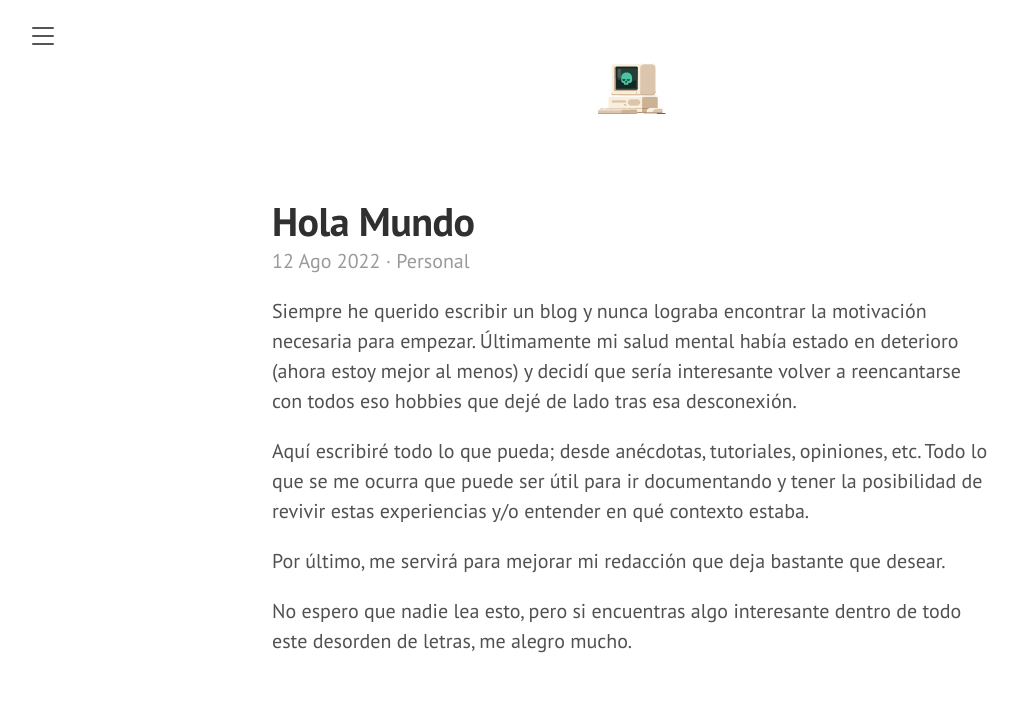
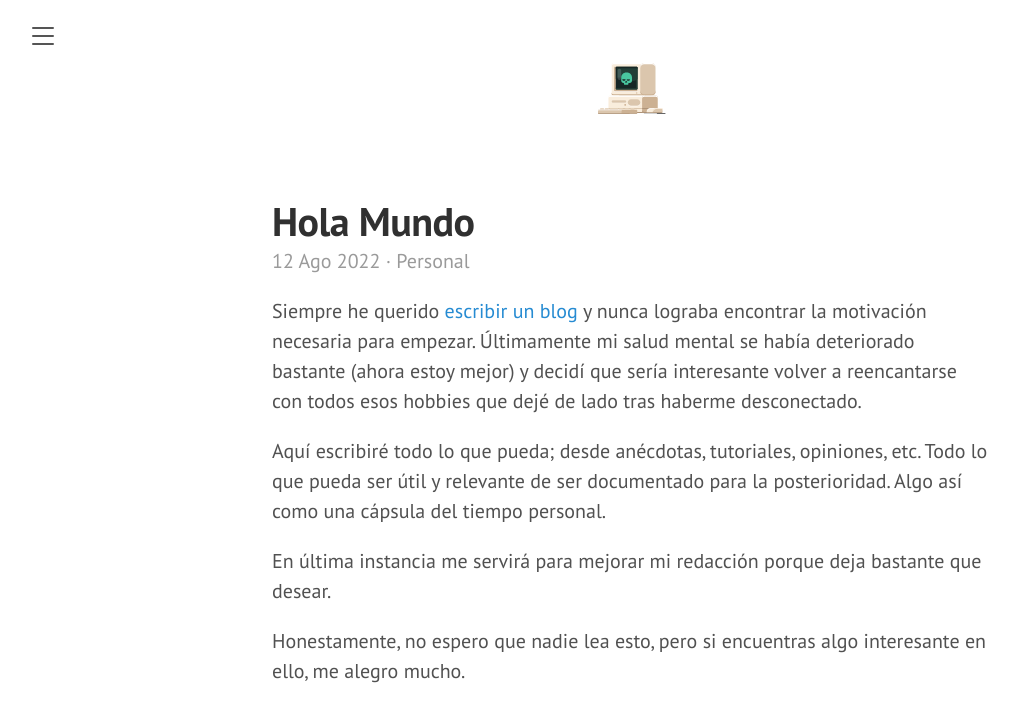
Before and after one commit to darriagada/darriagada.github.io, a Jekyll site: the page built from _posts/2022-08-12-hola-mundo.md, in a window 1280 px wide. Shown: the top 722 px of the page, without its empty margins (8-1026 px from the left). Built offline with Jekyll 4.4.1, drawn with Linux system fonts in a browser that asks for light colours; comment, search, counter and statistics services are not loaded.

Commit message:
Update 2022-08-12-hola-mundo.md

```diff
--- a/_posts/2022-08-12-hola-mundo.md
+++ b/_posts/2022-08-12-hola-mundo.md
@@ -4,11 +4,11 @@ title: Hola Mundo
 tags: Personal
 ---
 
-Siempre he querido escribir un blog y nunca lograba encontrar la motivación necesaria para empezar.
-Últimamente mi salud mental había estado en deterioro (ahora estoy mejor al menos) y decidí que sería interesante volver a reencantarse con todos eso hobbies que dejé de lado tras esa desconexión.
+Siempre he querido [escribir un blog](https://reise92.wordpress.com/) y nunca lograba encontrar la motivación necesaria para empezar.
+Últimamente mi salud mental se había deteriorado bastante (ahora estoy mejor) y decidí que sería interesante volver a reencantarse con todos esos hobbies que dejé de lado tras haberme desconectado.
 
-Aquí escribiré todo lo que pueda; desde anécdotas, tutoriales, opiniones, etc. Todo lo que se me ocurra que puede ser útil para ir documentando y tener la posibilidad de revivir estas experiencias y/o entender en qué contexto estaba.
+Aquí escribiré todo lo que pueda; desde anécdotas, tutoriales, opiniones, etc. Todo lo que pueda ser útil y relevante de ser documentado para la posterioridad. Algo así como una cápsula del tiempo personal.
 
-Por último, me servirá para mejorar mi redacción que deja bastante que desear.
+En última instancia me servirá para mejorar mi redacción porque deja bastante que desear.
 
-No espero que nadie lea esto, pero si encuentras algo interesante dentro de todo este desorden de letras, me alegro mucho.
+Honestamente, no espero que nadie lea esto, pero si encuentras algo interesante en ello, me alegro mucho.
```
